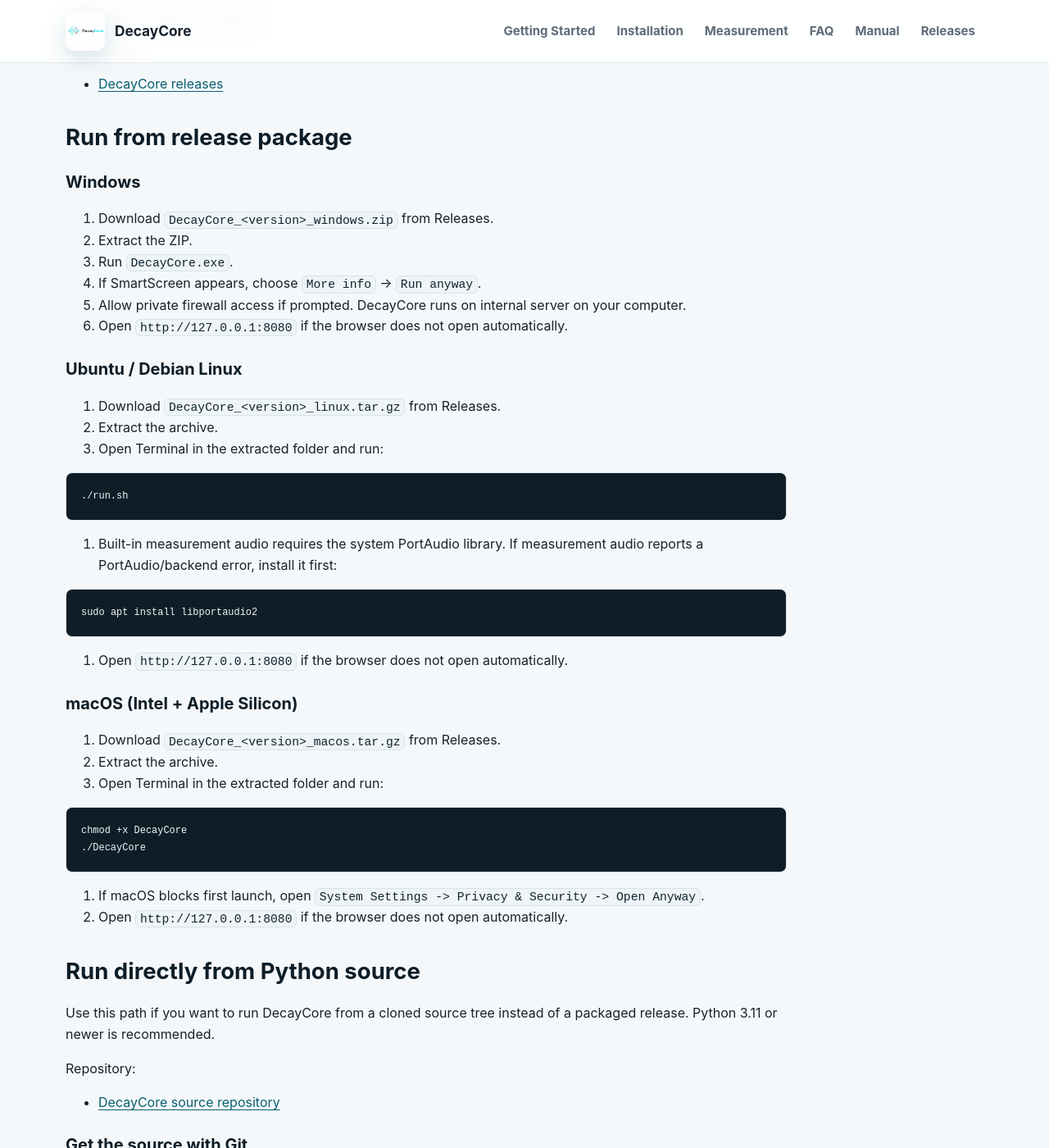
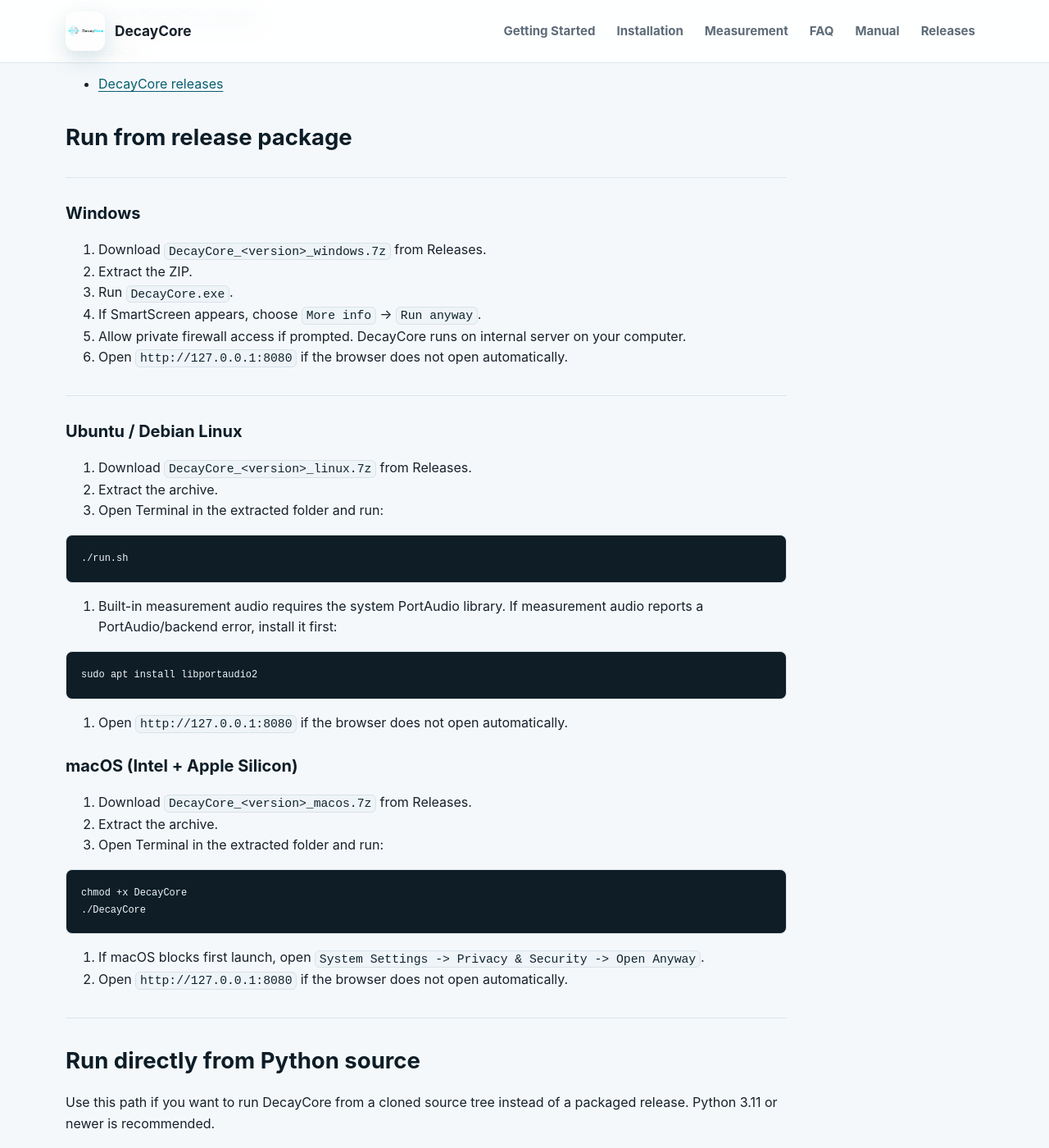
Before and after one commit to VilhoValittu/DecayCore, a Jekyll site: the page built from docs/Installation.md, in a window 1280 px wide and 1400 px high, scrolled down 536 px. Shown: the whole window at 82% size. Built offline with Jekyll 4.4.1, drawn with Linux system fonts in a browser that asks for light colours.

Commit message:
Update Installation.md

````diff
--- a/docs/Installation.md
+++ b/docs/Installation.md
@@ -22,18 +22,23 @@
 
 ## Run from release package
 
+---
+
+
 ### Windows
 
-1. Download `DecayCore_<version>_windows.zip` from Releases.
+1. Download `DecayCore_<version>_windows.7z` from Releases.
 2. Extract the ZIP.
 3. Run `DecayCore.exe`.
 4. If SmartScreen appears, choose `More info` -> `Run anyway`.
 5. Allow private firewall access if prompted. DecayCore runs on internal server on your computer.
 6. Open `http://127.0.0.1:8080` if the browser does not open automatically.
 
+---
+
 ### Ubuntu / Debian Linux
 
-1. Download `DecayCore_<version>_linux.tar.gz` from Releases.
+1. Download `DecayCore_<version>_linux.7z` from Releases.
 2. Extract the archive.
 3. Open Terminal in the extracted folder and run:
 
@@ -51,7 +56,7 @@
 
 ### macOS (Intel + Apple Silicon)
 
-1. Download `DecayCore_<version>_macos.tar.gz` from Releases.
+1. Download `DecayCore_<version>_macos.7z` from Releases.
 2. Extract the archive.
 3. Open Terminal in the extracted folder and run:
 
@@ -62,6 +67,8 @@
 
 4. If macOS blocks first launch, open `System Settings -> Privacy & Security -> Open Anyway`.
 5. Open `http://127.0.0.1:8080` if the browser does not open automatically.
+
+---
 
 ## Run directly from Python source
 
@@ -74,7 +81,9 @@
 
 Install Git first:
 - Windows: https://git-scm.com/download/win
+
 - Linux: use your distribution package manager, for example `sudo apt install git`
+
 - macOS: install Xcode Command Line Tools with `xcode-select --install`, or install Git with Homebrew
 
 Clone the repository:
@@ -94,7 +103,9 @@
 ### Windows
 
 1. Install Python from https://www.python.org/downloads/windows/ and enable `Add python.exe to PATH`.
+
 2. Open PowerShell in the cloned DecayCore source folder.
+
 3. Create and activate a virtual environment:
 
 ```powershell
@@ -136,6 +147,7 @@
 ```
 
 2. Open Terminal in the cloned DecayCore source folder.
+
 3. Create and activate a virtual environment:
 
 ```bash
````
